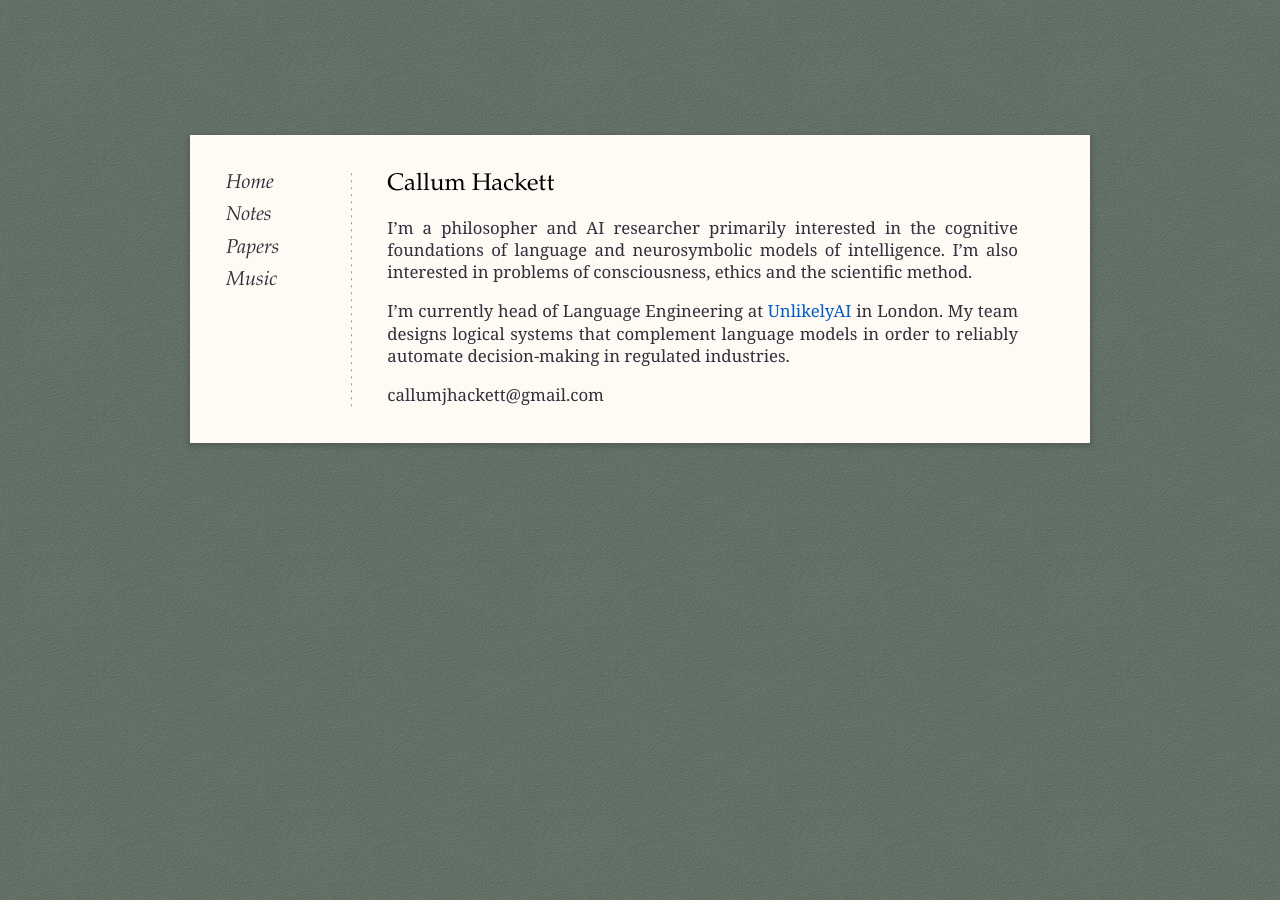
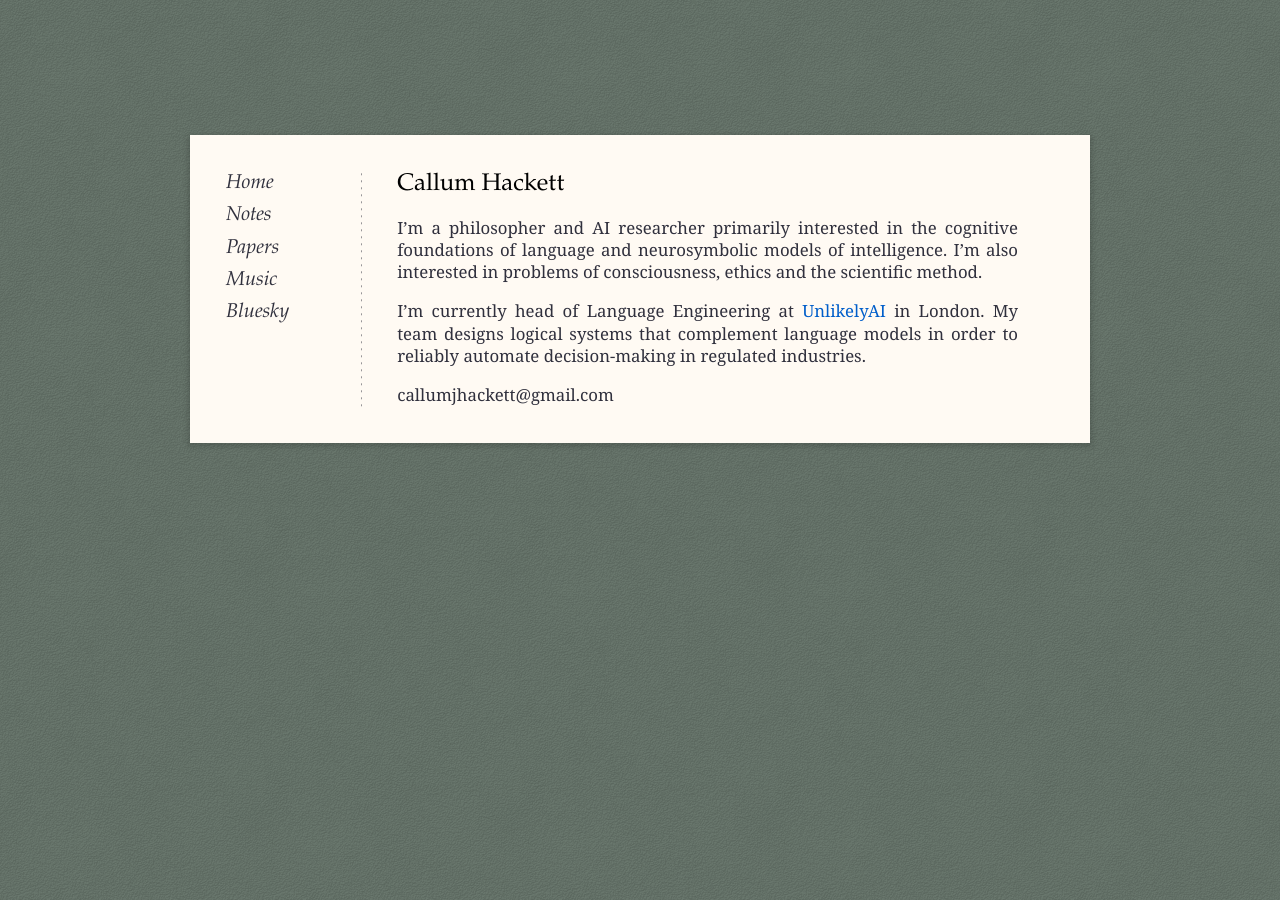
Before and after one commit to callumhackett/callumhackett.github.io, a Jekyll site: the page built from index.md, in a window 1280 px wide. Built offline with Jekyll 4.4.1, drawn with Linux system fonts in a browser that asks for light colours; some web fonts are replaced.

Commit message:
updated navigation

```diff
--- a/_includes/navigation.html
+++ b/_includes/navigation.html
@@ -3,5 +3,6 @@
     <div><p><a href="/notes.html">Notes</a></p></div>
     <div><p><a href="/papers.html">Papers</a></p></div>
     <div><p><a href="/music.html">Music</a></p></div>
+    <div><p><a href="https://bsky.app/profile/callumhackett.bsky.social" target="blank">Bluesky</a></p></div>
     <!-- <div><p><a href="/blog.html">Blog</a></p></div> -->
 </div>
```
